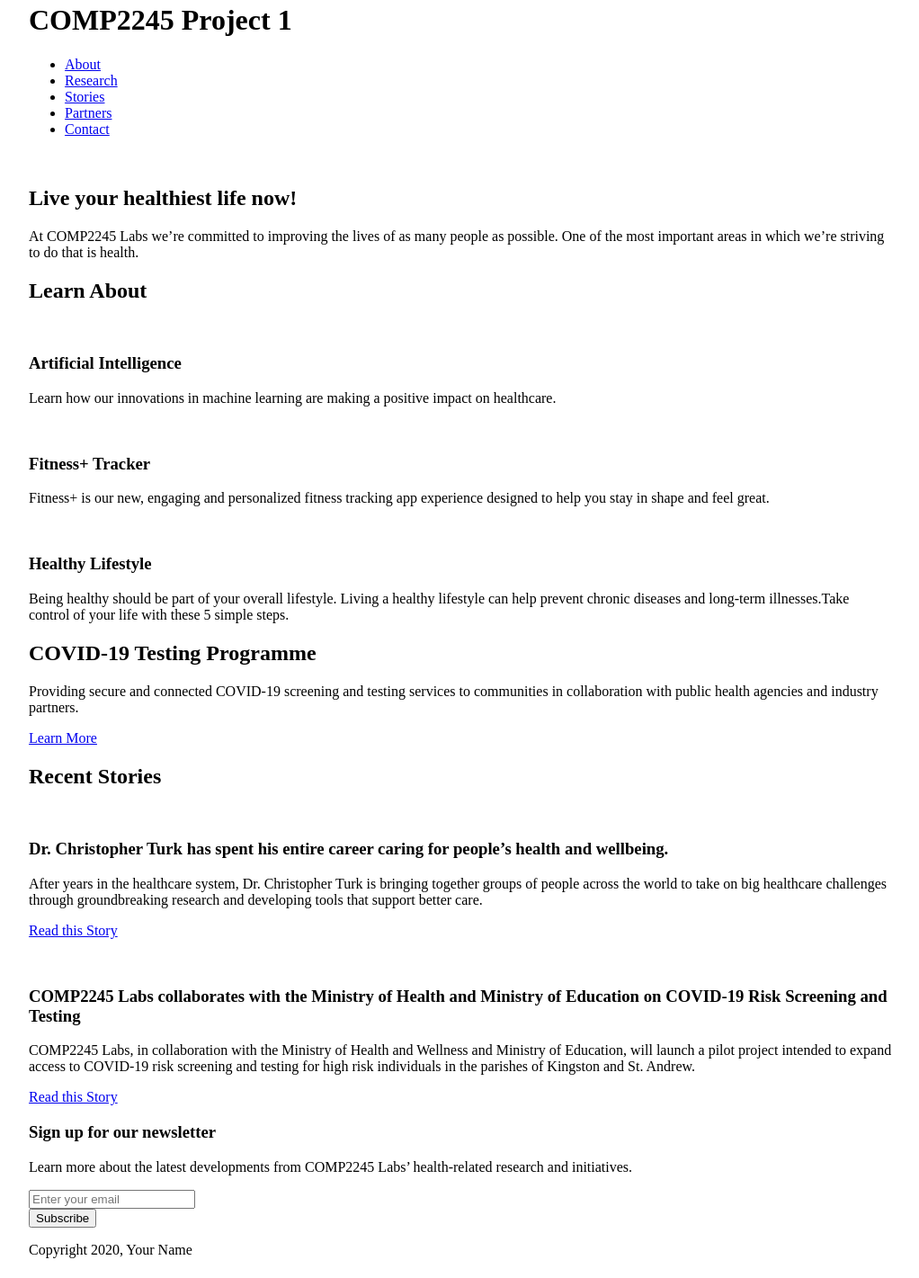
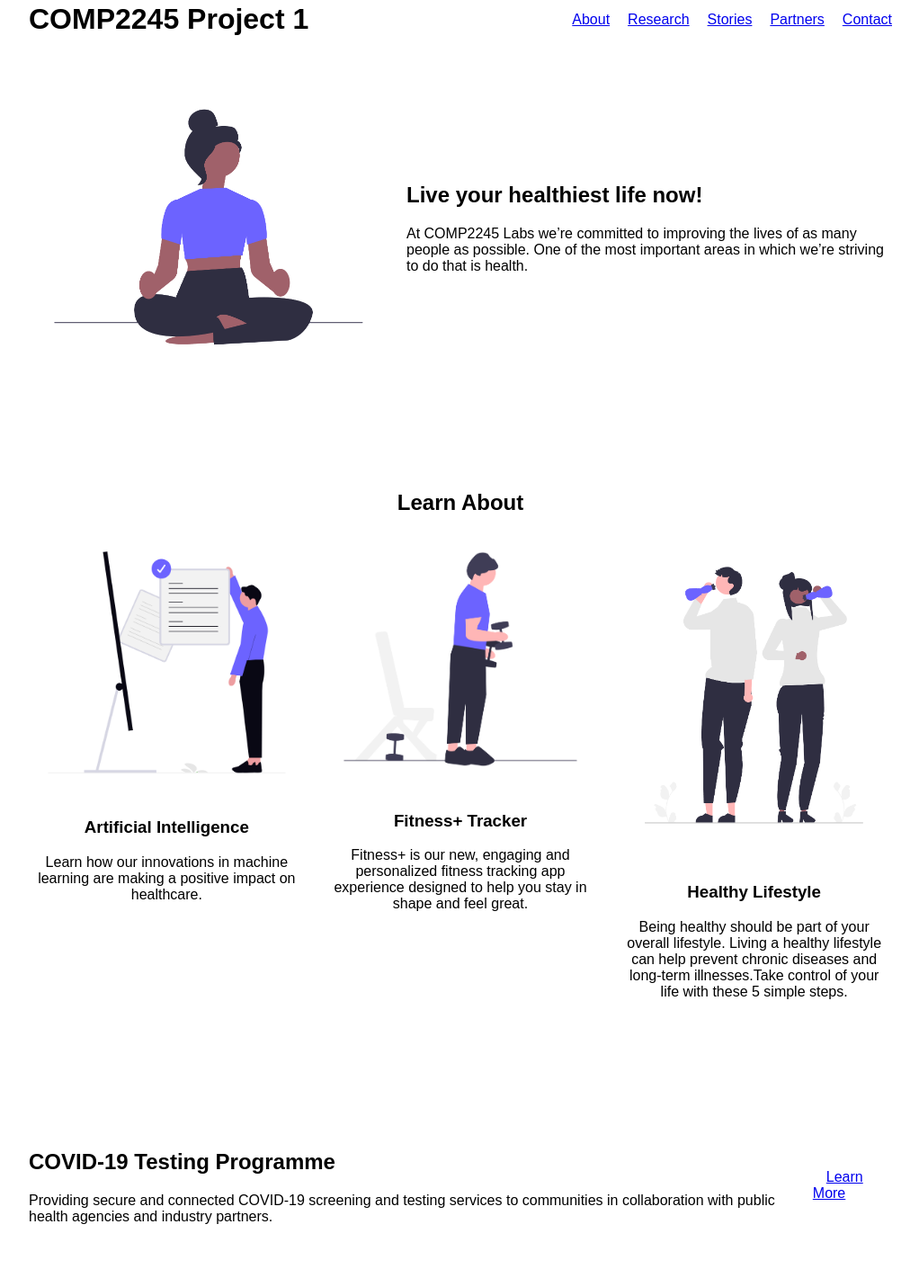
Before and after one commit to AvyniaG/comp2245-project1, a plain HTML site: page index.html in a window 1280 px wide. Shown: the part 17-1438 px from the top of the page at 90% size, without its empty margins (128-1150 px from the left). Drawn offline with Linux system fonts and the light colour scheme.

Commit message:
Landing Page Layout

```diff
--- a/index.html
+++ b/index.html
@@ -26,7 +26,7 @@
         <section class="overview-hero">
             <div class="container">
                 <div class="overview-hero-image">
-                    <img src="#" alt="">
+                    <img src="yoga.png" alt="">
                 </div>
                 <div class="overview-hero-text">
                     <h2>Live  your healthiest life now!</h2>
@@ -39,21 +39,21 @@
                 <h2>Learn About</h2>
                 <div class="cards">
                     <div class="card">
-                        <img src="#" alt="">
+                        <img src="aipic.png" alt="">
                         <div class="card-body">
                             <h3>Artificial Intelligence</h3>
                             <p>Learn how our innovations in machine learning are making a positive impact on healthcare.</p>
                         </div>
                     </div>
                     <div class="card">
-                        <img src="#" alt="">
+                        <img src="exercise.png" alt="">
                         <div class="card-body">
                             <h3>Fitness+ Tracker</h3>
                             <p>Fitness+ is our new, engaging and personalized fitness tracking app experience designed to help you stay in shape and feel great.</p>
                         </div>
                     </div>
                     <div class="card">
-                        <img src="#" alt="">
+                        <img src="health.png" alt="">
                         <div class="card-body">
                             <h3>Healthy Lifestyle</h3>
                             <p>Being healthy should be part of your overall lifestyle. Living a healthy lifestyle can help prevent chronic diseases and long-term illnesses.Take control of your life with these 5 simple steps.</p>
@@ -77,7 +77,7 @@
             <div class="container">
                 <h2>Recent Stories</h2>
                 <article>
-                    <img src="" alt="">
+                    <img src="doctor.png" alt="">
                     <div class="article-body">
                         <h3>Dr. Christopher Turk has spent his entire career caring for people’s health and wellbeing.</h3>
                         <p>After years in the healthcare system, Dr. Christopher Turk is bringing together groups of people across the world to take on big healthcare challenges through groundbreaking research and developing tools that support better care.</p>
@@ -85,7 +85,7 @@
                     </div>
                 </article>
                 <article>
-                    <img src="" alt="">
+                    <img src="medicine.png" alt="">
                     <div class="article-body">
                         <h3>COMP2245 Labs collaborates with the Ministry of Health and Ministry of Education on COVID-19 Risk Screening and Testing</h3>
                         <p>COMP2245 Labs, in collaboration with the Ministry of Health and Wellness and Ministry of Education, will launch a pilot project intended to expand access to COVID-19 risk screening and testing for high risk individuals in the parishes of Kingston and St. Andrew.</p>
@@ -110,7 +110,7 @@
     </main>
     <footer>
         <div class="container">
-            <p>Copyright 2020, Your Name</p>
+            <p>Copyright 2020, Avynia Gardner</p>
         </div>
     </footer>
 </body>
--- a/styles.css
+++ b/styles.css
@@ -1,11 +1,147 @@
-/* Add your CSS to this file */
 body {
     margin: 0;
-    font-size: 16px;
+    font-family: Arial, sans-serif;
 }
 
 .container {
-    margin: 0 auto;
     max-width: 960px;
     width: 100%;
+    margin: 0 auto;
 }
+
+header {
+    padding: 20px 0;
+}
+
+header .container {
+    display: flex;
+    justify-content: space-between;
+    align-items: center;
+}
+
+header h1 {
+    margin: 0;
+}
+
+header nav ul {
+    list-style: none;
+    margin: 0;
+    padding: 0;
+    display: flex;
+}
+
+header nav li {
+    margin-left: 20px;
+}
+
+.overview-hero .container {
+    display: flex;
+    align-items: center;
+    padding: 40px 0;
+}
+
+.overview-hero-image img {
+    width: 100%;
+    max-width: 400px;
+}
+
+.overview-hero-text {
+    flex: 1;
+    margin-left: 20px;
+}
+
+.learn-about {
+    padding: 40px 0;
+}
+
+.learn-about h2 {
+    text-align: center;
+    margin-bottom: 20px;
+}
+
+.cards {
+    display: grid;
+    grid-template-columns: repeat(3, 1fr);
+    gap: 20px;
+}
+
+.card img {
+    width: 100%;
+}
+
+.card-body {
+    text-align: center;
+    padding: 10px;
+}
+
+.testing .container {
+    display: flex;
+    justify-content: space-between;
+    align-items: center;
+    padding: 40px 0;
+}
+
+.testing-description {
+    flex: 1;
+}
+
+.testing .btn {
+    padding: 10px 15px;
+}
+
+.stories {
+    padding: 40px 0;
+}
+
+.stories h2 {
+    text-align: center;
+    margin-bottom: 20px;
+}
+
+.stories article {
+    display: flex;
+    margin-bottom: 20px;
+}
+
+.stories img {
+    width: 200px;
+    margin-right: 20px;
+}
+
+.article-body {
+    flex: 1;
+}
+
+.newsletter {
+    text-align: center;
+    padding: 40px 0;
+}
+
+.newsletter form {
+    display: flex;
+    justify-content: center;
+    margin-top: 20px;
+}
+
+.newsletter input {
+    padding: 10px;
+    width: 250px;
+}
+
+.newsletter .btn {
+    padding: 10px 15px;
+}
+
+section {
+    margin-bottom: 40px;
+}
+
+img {
+    display: block;
+    max-width: 100%;
+}
+
+footer {
+    text-align: center;
+    padding: 20px 0;
+}
```
Also changed, not shown: aipic.png (added), doctor.png (added), exercise.png (added), health.png (added), medicine.png (added), yoga.png (added).
